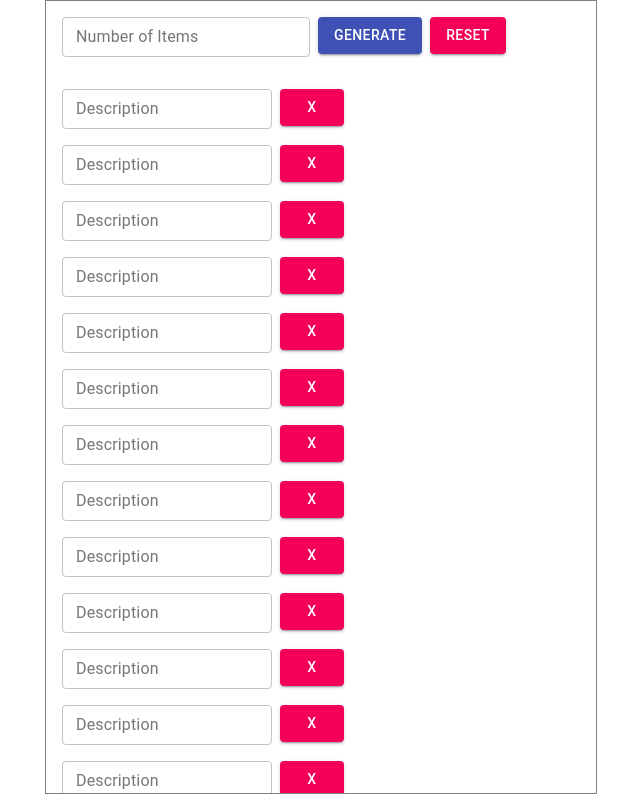
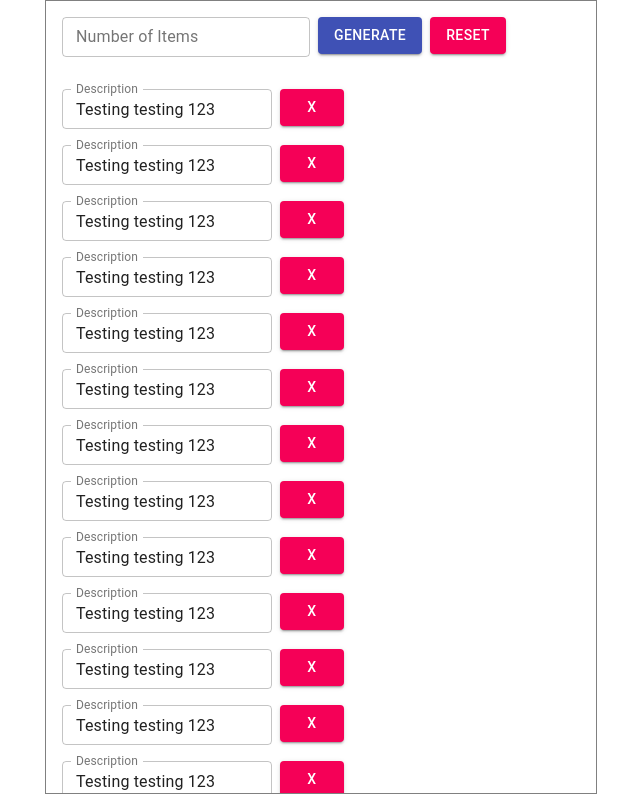
Before and after one commit to bcdevlucas/owl, a React (Create React App) app: page / in a window 1280 px wide. Shown: the whole page, without its empty margins (319-959 px from the left). Built offline with nearby package versions, Linux system fonts and the light colour scheme.

Commit message:
More changes.

```diff
--- a/src/components/list-items/components/list-item.tsx
+++ b/src/components/list-items/components/list-item.tsx
@@ -1,13 +1,15 @@
 import React from 'react'
 import { Box, Button, FormControl, TextField } from '@material-ui/core';
+import { IListItem } from '../../../modules/list-items/state'
 
 export interface ListItemProps {
+    item: IListItem;
     onRemove: () => void;
     onDragStart: () => void;
     onDragEnd: () => void;
 }
 
-export const ListItem = ({ onRemove = () => {} }: ListItemProps) => {
+export const ListItem = ({ onRemove = () => {}, item }: ListItemProps) => {
     return (
         <Box
             display="flex"
@@ -17,6 +19,7 @@ export const ListItem = ({ onRemove = () => {} }: ListItemProps) => {
                     variant="outlined"
                     size="small"
                     label="Description"
+                    value={item.description}
                     multiline
                     rowsMax={Infinity}
                 />
--- a/src/components/list-items/components/list-items.tsx
+++ b/src/components/list-items/components/list-items.tsx
@@ -8,22 +8,19 @@ export interface ListItemsProps {
     onRemoveItem: () => void;
     onDragItemStart: () => void;
     onDragItemEnd: () => void;
+    items: any[];
 }
 
 export const ListItems = ({
         onRemoveItem,
         onDragItemStart,
-        onDragItemEnd
+        onDragItemEnd,
+        items = []
     }: ListItemsProps) => {
-    const numberOfItems = 100
-    const items = Array.from(new Array(numberOfItems), (i) => ({
-        description: 'Testing testing 123',
-        order: i + 1
-    }));
-
-    const listItems = items.map((item) =>
-        <Box key={item.order} m={2}>
+    const listItems = items.map((item, idx) =>
+        <Box key={idx} m={2}>
             <ListItem
+                item={item}
                 onRemove={onRemoveItem}
                 onDragStart={onDragItemStart}
                 onDragEnd={onDragItemEnd}
--- a/src/components/list-items/containers/list-items.tsx
+++ b/src/components/list-items/containers/list-items.tsx
@@ -14,18 +14,39 @@ import {
 
 import { IListItem } from '../../../modules/list-items/state';
 
-export interface ListItemsContainerProps {
+
+
+export interface ListItemsContainerStateProps {
+    items: any[];
+}
+export interface ListItemsContainerDispatchProps {
     getListItems?: () => void;
     addListItem?: (item: IListItem) => void;
     removeListItem?: (key: string) => void;
     reorderListItem?: (key: string, order: any) => void;
 }
 
-export interface ListItemsContainerState {
+export interface ListItemsContainerProps
+    extends ListItemsContainerDispatchProps, ListItemsContainerStateProps {}
 
-}
 
-export class ListItemsContainer extends Component<ListItemsContainerProps, ListItemsContainerState> {
+export class ListItemsContainer extends Component<ListItemsContainerProps> {
+    static defaultProps = {
+        items: [],
+        getListItems: () => [],
+        addListItem: () => {},
+        removeListItem: (key: string) => {},
+        reorderListItem: (key: string, order: any) => {}
+    }
+
+    componentDidMount () {
+        const { getListItems } = this.props;
+        if (getListItems) {
+            // alert('Get items');
+            getListItems()
+        }
+    }
+
     handleRemoveItem = async () => {
         const { removeListItem } = this.props;
         if (removeListItem) {
@@ -41,8 +62,10 @@ export class ListItemsContainer extends Component<ListItemsContainerProps, ListI
     }
 
     render () {
+        const { items = [] } = this.props;
         return (
             <ListItems
+                items={items}
                 onRemoveItem={this.handleRemoveItem}
                 onDragItemStart={this.handleDragItemStart}
                 onDragItemEnd={this.handleDragItemEnd}
@@ -51,22 +74,16 @@ export class ListItemsContainer extends Component<ListItemsContainerProps, ListI
     }
 }
 
-export interface ListItemsContainerStateProps {}
-export interface ListItemsContainerDispatchProps {
-    getListItems: () => void;
-    addListItem: () => void;
-    removeListItem: () => void;
-    reorderListItem: () => void;
-}
-
 export default connect<
     ListItemsContainerStateProps,
     ListItemsContainerDispatchProps,
     ListItemsContainerProps,
     RootState>(
-    // eslint-disable-next-line no-empty-pattern
-    (state, {}) => {
-        return {};
+    (state) => {
+        const { listItems } = state
+        return {
+            items: listItems.items
+        };
     },
     {
         getListItems,
--- a/src/modules/list-items/actions.ts
+++ b/src/modules/list-items/actions.ts
@@ -4,7 +4,12 @@ import { ThunkAction } from 'redux-thunk';
 import * as types  from './types';
 
 function _getListItems () {
-    return []
+    const numberOfItems = 100
+    const items = Array.from(new Array(numberOfItems), (i) => ({
+        description: 'Testing testing 123',
+        order: i + 1
+    }));
+    return items
 }
 
 export type ListItemActions =
@@ -32,7 +37,8 @@ export const getListItems: ActionCreator<
         items: listItems
     } as types.ILoadListItemsAction;
 
-    return dispatch(loadListItemsAction);
+    const results = dispatch(loadListItemsAction);
+    return results;
   };
 };
 
@@ -55,7 +61,6 @@ export const removeListItem: ActionCreator<
         Promise<types.IRemoveListItemAction>, any, null, types.IRemoveListItemAction>
     > = (key) => {
   return async (dispatch: Dispatch) => {
-    debugger;
     const removeListItemAction: types.IRemoveListItemAction = {
         type: types.REMOVE_ITEM,
         key: key
```
Also changed, not shown: 1 other file (tests, documents, lock files or other folders).
